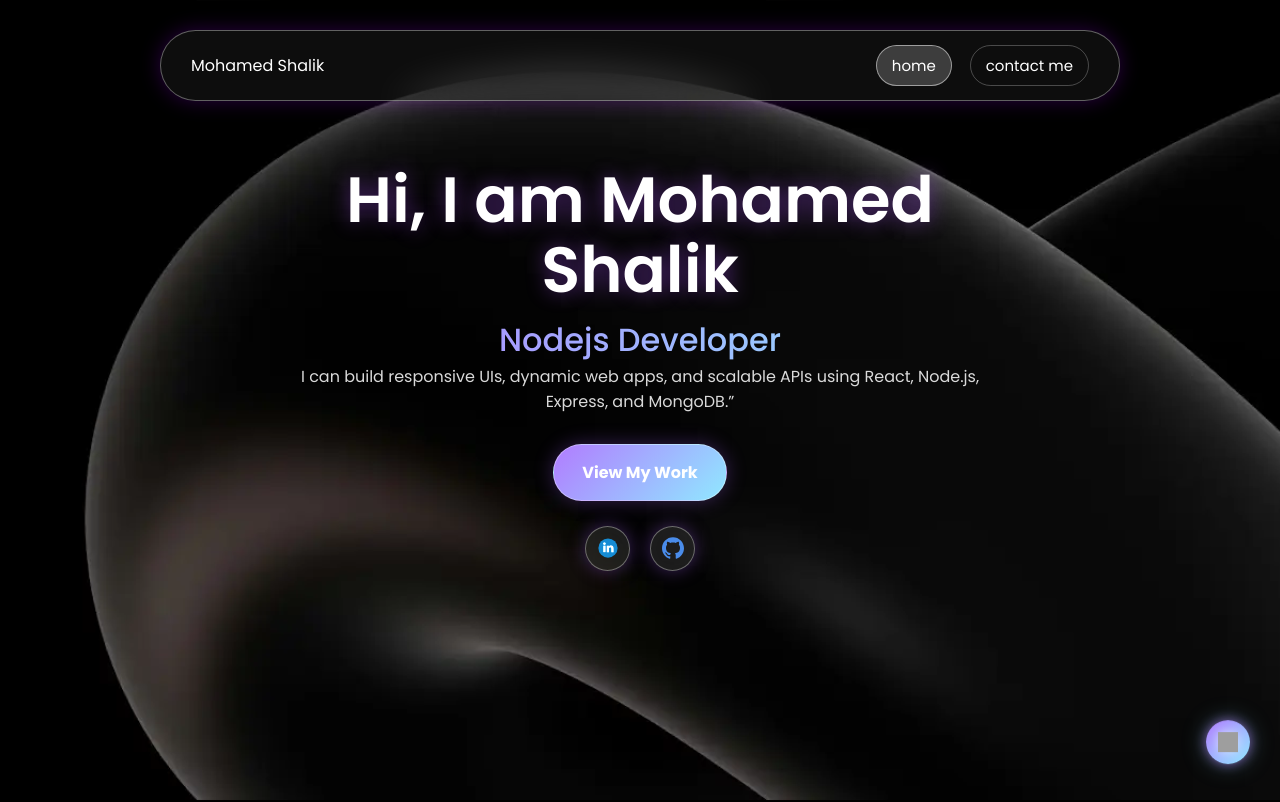
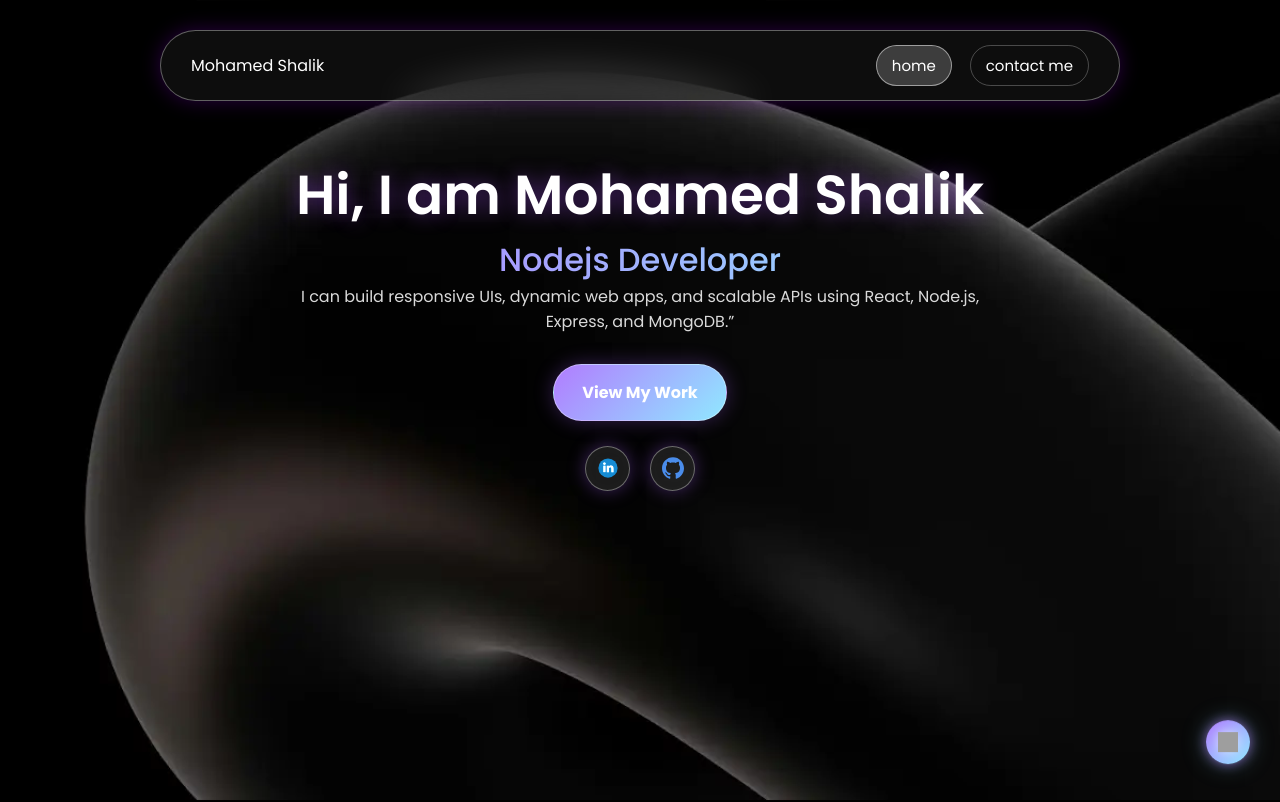
Before and after one commit to MohamedShalikM/my-react-portfolio, a React (Vite) app: page / in a window 1280 px wide. Shown: the top 802 px of the page. Built offline with nearby package versions, Linux system fonts and the light colour scheme; grey boxes are pictures that could not be loaded.

Commit message:
name size change

```diff
--- a/src/css/home.css
+++ b/src/css/home.css
@@ -144,7 +144,7 @@ nav ul li:hover {
 }
 
 .hero .name {
-  font-size: 64px;
+  font-size: 55px;
   font-weight: 600;
   line-height: 1.1;
   color: #ffffff;
```
